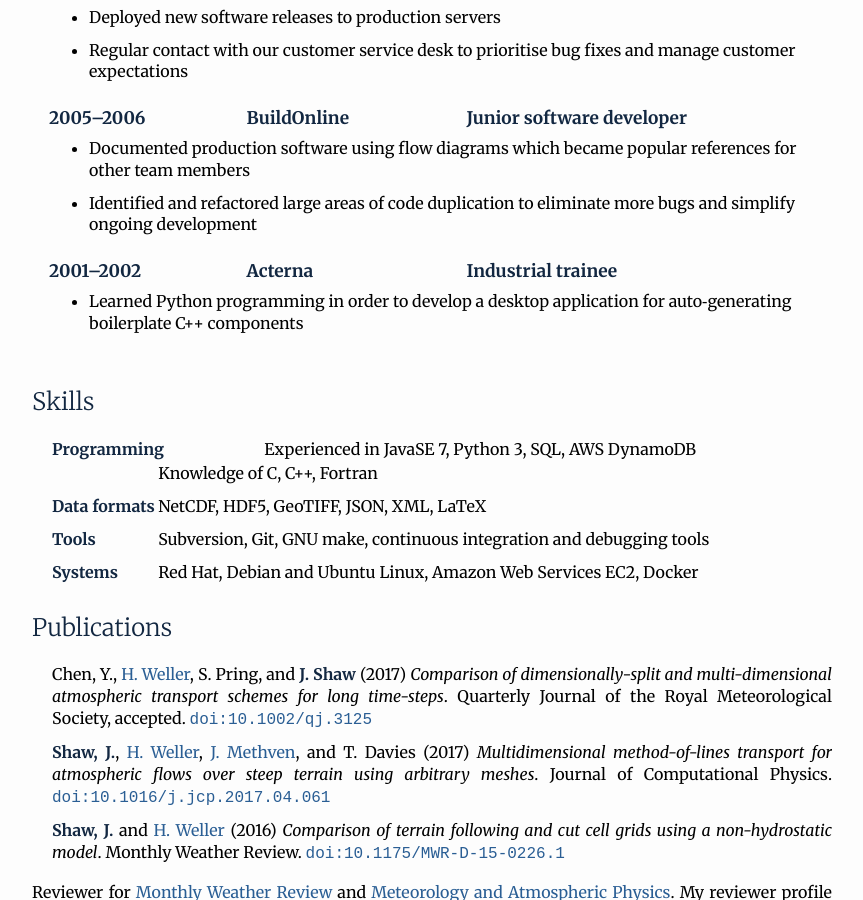
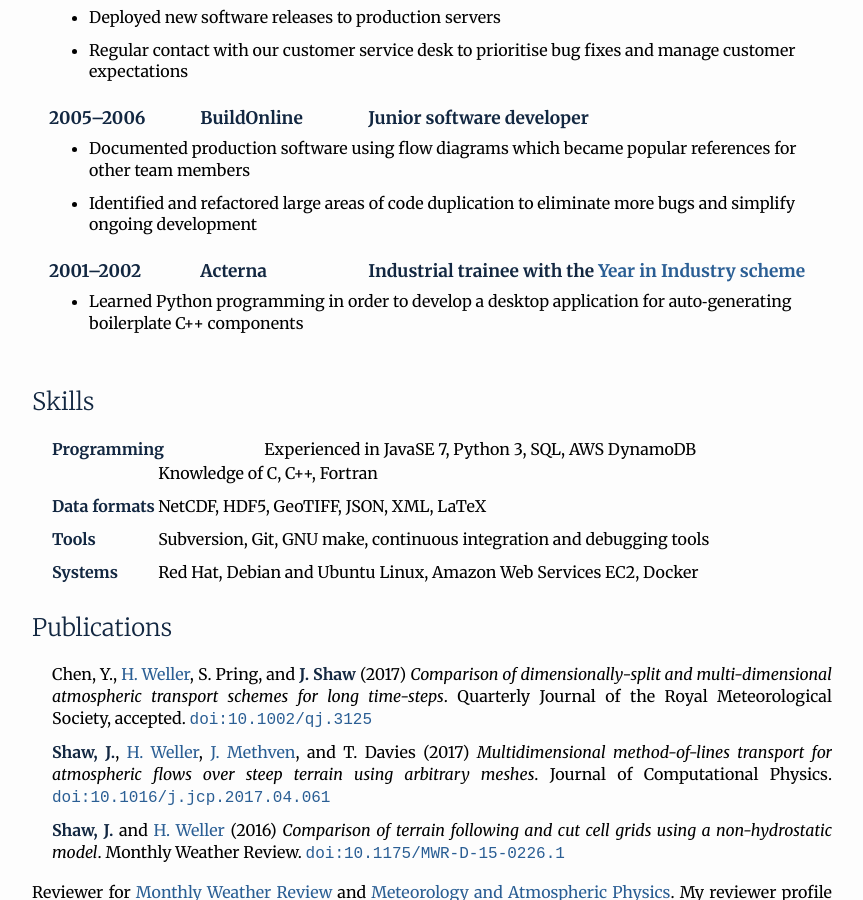
Before and after one commit to hertzsprung/hertzsprung.github.io, a Jekyll site: the page built from cv/index.html, in a window 1280 px wide and 900 px high, scrolled down 1738 px. Shown: the whole window, without its empty margins (208-1071 px from the left). Built offline with Jekyll 4.4.1, drawn with Linux system fonts in a browser that asks for light colours.

Commit message:
link to YINI

```diff
--- a/cv/index.html
+++ b/cv/index.html
@@ -121,7 +121,7 @@
       <li>Identified and refactored large areas of code duplication to eliminate more bugs and simplify ongoing development</li>
     </ul>
   </td></tr>
-  <tr class="heading"><td>2001&ndash;2002</td><td>Acterna</td><td>Industrial trainee</td></tr>
+  <tr class="heading"><td>2001&ndash;2002</td><td>Acterna</td><td>Industrial trainee with the <a href="https://www.etrust.org.uk/the-year-in-industry">Year in Industry scheme</a></td></tr>
   <tr><td colspan="3" class="detail">
     <ul>
       <li>Learned Python programming in order to develop a desktop application for auto&#8209;generating boilerplate C++ components</li>
```
